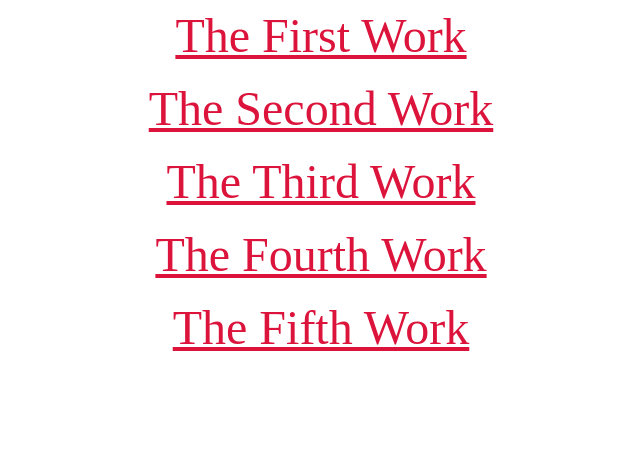
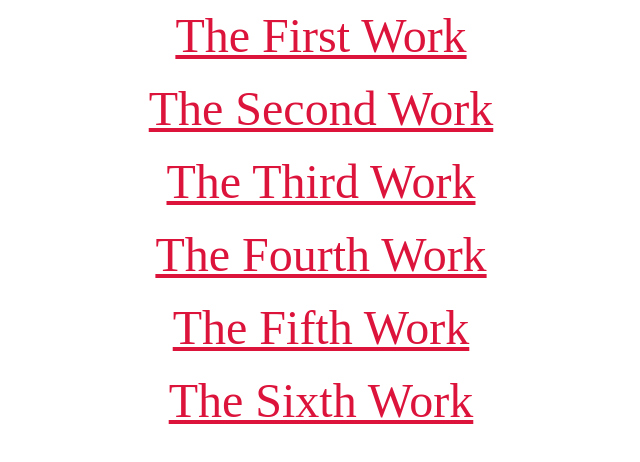
Before and after one commit to CharlieHsiang/CharlieHsiang.github.io, a plain HTML site: page web_work_list/index.html in a window 1280 px wide. Shown: the whole page, without its empty margins (319-959 px from the left). Drawn offline with Linux system fonts and the light colour scheme.

Commit message:
Update index.html

```diff
--- a/web_work_list/index.html
+++ b/web_work_list/index.html
@@ -13,5 +13,7 @@
 		<font size="7" face="copperplate gothic light" ><div align="center"><a href="https://charliehsiang.github.io/the_fourth_work/Home.html" style="color: crimson;">The Fourth Work</a></font></div>
 		<br>
 		<font size="7" face="copperplate gothic light" ><div align="center"><a href="https://charliehsiang.github.io/the_fifth_work/google.html" style="color: crimson;">The Fifth Work</a></font></div>
+	        <br>
+		<font size="7" face="copperplate gothic light" ><div align="center"><a href="https://charliehsiang.github.io/the_sixth_work/" style="color: crimson;">The Sixth Work</a></font></div>
 	</body>
 </html>
```
